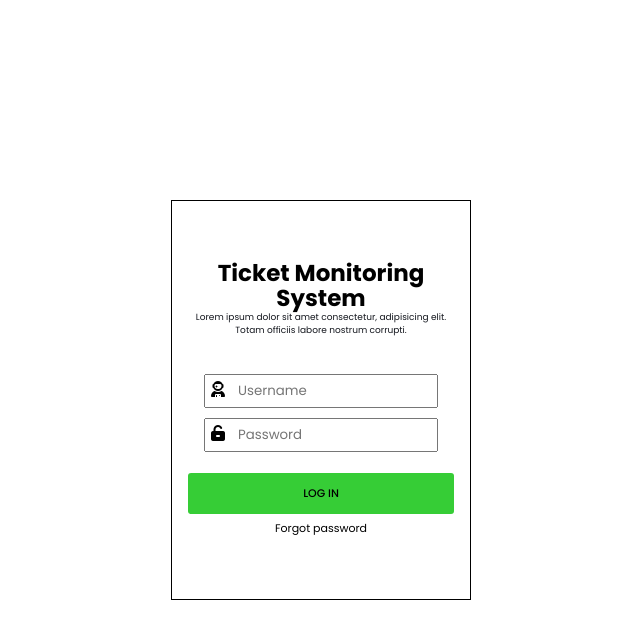
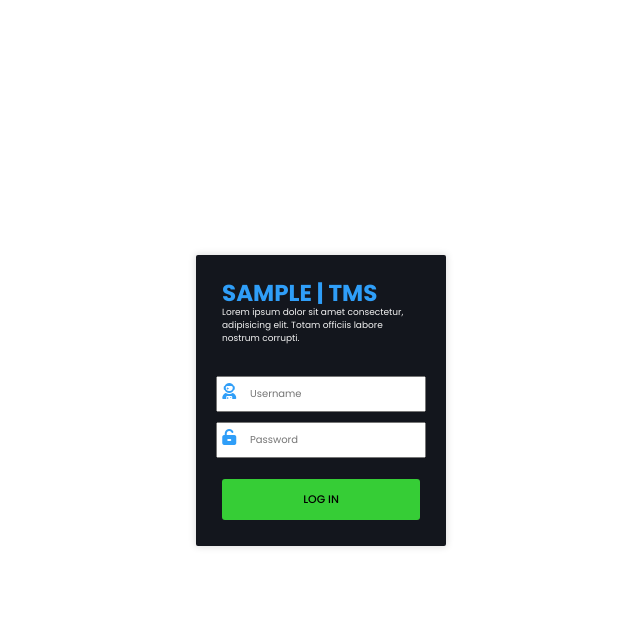
Before and after one commit to titanakikaw/ticketSys, a PHP site: page / in a window 1280 px wide. Shown: the top 639 px of the page, without its empty margins (319-959 px from the left). Run offline with PHP 8.4, Linux system fonts and the light colour scheme; some libraries are stand-ins or nearby versions.

Commit message:
Update for tickets and login

```diff
--- a/client/components/navbar.php
+++ b/client/components/navbar.php
@@ -1,11 +1,11 @@
 <div class="navbar" style="position: fixed;">
     <div class="navlogo">
-        <h3>DRISM | TMS</h3>
+        <h3>PRACTICE | TMS</h3>
     </div>
     <div class="nav-items">
         <div class="nav-item">
             <!-- <p>Software Engr. | Orsua, Christian Marvin T.</p> -->
-            <!-- <?php echo "<p>" . $_SESSION['position'] . " " . $_SESSION['rank'] . " | " . $_SESSION['current_name'] . "</p>" ?> -->
+            <?php echo "<p style='color:#f3f3f3;'>" . $_SESSION['position'] . " " . $_SESSION['rank'] . " | " . $_SESSION['current_name'] . "</p>" ?>
         </div>
         <form id="form-logout" method="POST">
             <input type="button" value="Log out" id="logoutBtn" onclick="logout()">
--- a/js/script.js
+++ b/js/script.js
@@ -128,6 +128,7 @@ function FormJsonData(form) {
     children.map((index, child) => {
         if (child.tagName.toUpperCase() != "P") {
             formData[child.name] = child.value
+            // console.log(child.tagName)
         }
     })
     return formData
--- a/login.php
+++ b/login.php
@@ -11,9 +11,9 @@ if (!empty($_POST)) {
 
 <div class="login-bg">
     <div class="login-container">
-        <div class="login-logo">
-            <h1>Ticket Monitoring System</h1>
-            <p style="font-size: 9px;">Lorem ipsum dolor sit amet consectetur, adipisicing elit. Totam officiis labore nostrum corrupti.</p>
+        <div class="login-logo" style="margin:1rem;text-align:left">
+            <h1>SAMPLE | TMS</h1>
+            <p style="font-size: 9px;color:#f3f3f3">Lorem ipsum dolor sit amet consectetur, adipisicing elit. Totam officiis labore nostrum corrupti.</p>
         </div>
         <form id="tms-login" action="<?php echo htmlspecialchars($_SERVER["PHP_SELF"]); ?>" method="POST">
             <!-- <input type="text" placeholder="Username" name="username"> -->
@@ -29,7 +29,7 @@ if (!empty($_POST)) {
             </div>
             <div class="login-actions">
                 <input type="button" value="Log in" id="loginBtn" onclick="login()">
-                <a href="">Forgot password</a>
+                <!-- <a href="" style="">Forgot password</a> -->
             </div>
 
         </form>
@@ -39,6 +39,14 @@ if (!empty($_POST)) {
 <input type="text" hidden id="status" name="status">
 <script>
     let form = document.querySelector('#tms-login')
+    let inputfields = $('.login-group-input input');
+    inputfields.map((input, item) => item.addEventListener('keypress', (e) => {
+        if (e.key === "enter") {
+            console.log('hey')
+            login()
+        }
+    }))
+
 
     const login = () => {
         const username = $('#username')
--- a/output.css
+++ b/output.css
@@ -81,14 +81,16 @@ input[type=text], [type=password], [type=number], [type=file] {
 }
 
 .login-container {
-  border: 1px solid black;
+  background-color: #13161d;
+  box-shadow: 0px 0px 7px 1px rgba(0, 0, 0, 0.13);
+  border-radius: 2px;
+  color: #2f9ef8;
   display: flex;
   flex-direction: column;
   align-items: center;
   justify-content: center;
-  padding: 1rem;
-  width: 300px;
-  height: 400px;
+  padding: 10px;
+  width: 250px;
   text-align: center;
 }
 .login-container .login-logo {
@@ -98,8 +100,11 @@ input[type=text], [type=password], [type=number], [type=file] {
   font-size: 23px;
   line-height: 25px;
 }
+.login-container form {
+  width: 100%;
+}
 .login-container .login-group-input {
-  margin: 1rem;
+  margin: 10px;
 }
 .login-container .login-group-input .login-group {
   display: flex;
@@ -112,7 +117,13 @@ input[type=text], [type=password], [type=number], [type=file] {
   left: 3%;
 }
 .login-container .login-group-input .login-group input[type=text], .login-container .login-group-input .login-group [type=password] {
+  width: 100%;
+  padding: 8px;
   padding-left: 2rem;
+  font-size: 10px;
+}
+.login-container .login-actions {
+  margin: 1rem;
 }
 .login-container #loginBtn {
   background-color: rgb(54, 205, 54);
@@ -351,9 +362,7 @@ input[type=text], [type=password], [type=number], [type=file] {
   width: 49%;
   font-weight: 600;
   text-transform: uppercase;
-  border: 1px solid black;
-  border-radius: 2px;
-  box-shadow: 1px 1px 0px 0px rgba(0, 0, 0, 0.77);
+  box-shadow: 0px 0px 7px 1px rgba(0, 0, 0, 0.13);
 }
 .client .client-content .department-container {
   padding: 10px;
```
Also changed, not shown: admin/position.php (+9 -13 lines), client/Tickets.php (+32 -10 lines), client/index.php (+11 -10 lines), controller/clsTicket.php (+20 -1 lines), controller/ticket.php (+4 -3 lines), style.scss (+22 -9 lines), 1 other file.
